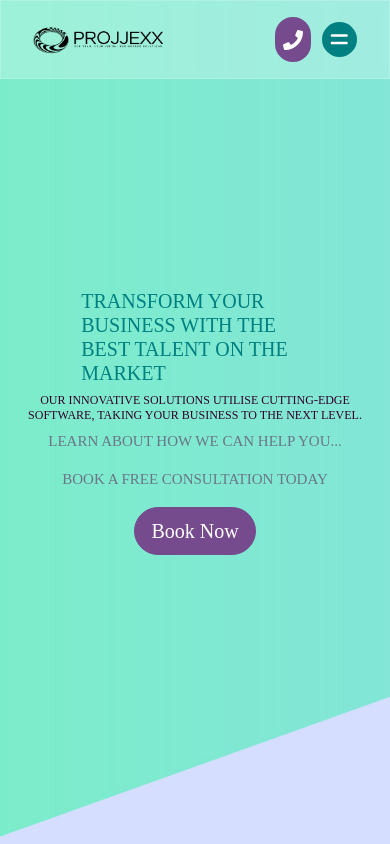
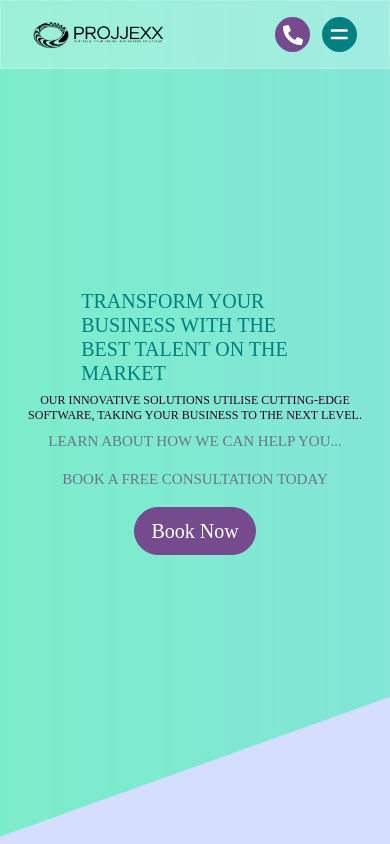
Before and after one commit to H-Chishtee/Company, a React (Create React App) app in the folder jsm_portfolio/frontend_react/: page / in a window 390 px wide. Shown: the top 844 px of the page. Built offline with nearby package versions, Linux system fonts and the light colour scheme; a web font is replaced by a local one.

Commit message:
Alyy Changes

```diff
--- a/jsm_portfolio/frontend_react/src/Components/NavBar/NavBar.scss
+++ b/jsm_portfolio/frontend_react/src/Components/NavBar/NavBar.scss
@@ -23,7 +23,7 @@
   }
 
   .rotated {
-    transform: rotate(-360deg);
+    transform: rotate(90deg);
     color: white; /* Rotate the icon by 180 degrees */
   }
   img {
@@ -173,7 +173,8 @@ svg {
 @media screen and (max-width: 430px) {
   .cell {
     margin-left: 100px;
-    max-width: 36px;
+    max-width: 35px;
+    max-height: 35px;
     .phone-icon {
       font-size: 20px;
     }
@@ -196,7 +197,7 @@ svg {
   border: 0;
   box-shadow: none;
   width: 155px;
-  height: 45px;
+  height: 40px;
   font-size: 14px;
   /* line-height: 35px; */
   text-align: center;
@@ -213,7 +214,8 @@ svg {
 @media screen and (max-width: 320px) {
   .cell {
     margin-left: 45px;
-    max-width: 36px;
+    max-width: 35px;
+    max-height: 35px;
   }
   .phone-icon {
     font-size: 20px;
--- a/jsm_portfolio/frontend_react/src/Container/Testimonial/Testimonial.scss
+++ b/jsm_portfolio/frontend_react/src/Container/Testimonial/Testimonial.scss
@@ -202,3 +202,21 @@
   -webkit-font-smoothing: antialiased;
   -moz-osx-font-smoothing: grayscale;
 }
+
+@media screen and (max-width: 320px) {
+  .slick-slider {
+    width: 71%;
+
+  }
+  .app__testimonial-content {
+    // font-size: 0.5rem;
+    .p-text{
+      font-size: 0.75rem;
+    }
+
+  .icon {
+    font-size: 30px;
+  }
+  }
+
+}
```
Also changed, not shown: 2 other files (tests, documents, lock files or other folders).
